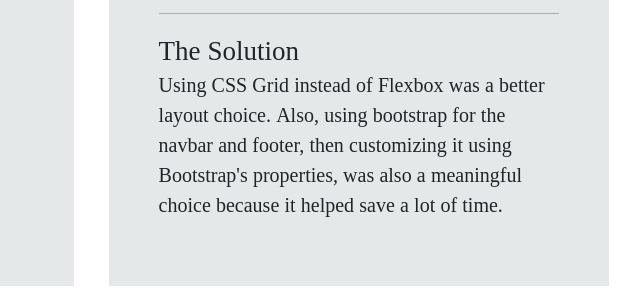
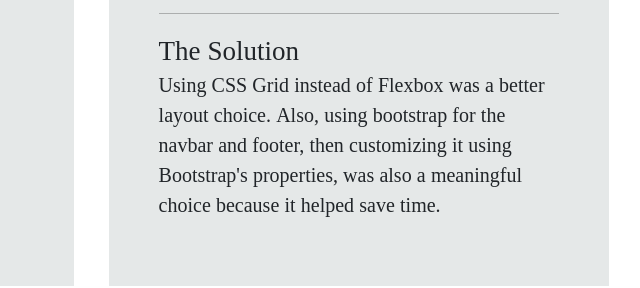
Before and after one commit to brookaroo10/MyPortfolio, a plain HTML site: page MyPortfolio/structure.html in a window 1280 px wide. Shown: the part 3290-3578 px from the top of the page, 355-995 px from the left. Drawn offline with nearby package versions, Linux system fonts and the light colour scheme.

Commit message:
cleaning up

```diff
--- a/MyPortfolio/structure.html
+++ b/MyPortfolio/structure.html
@@ -144,7 +144,7 @@
 					<p>Referred to documentation on CSS styling to create a more polished looking website. Also learned boostrap and applied it to the navbar. Continued to refer to bootstrap documentation for styling in bootstrap instead of CSS for relevant elements.</p>
 					<hr/>
 					<div class="1b_my_solutions">The Solution</div>
-					<p>Using CSS Grid instead of Flexbox was a better layout choice. Also, using bootstrap for the navbar and footer, then customizing it using Bootstrap's properties, was also a meaningful choice because it helped save a lot of time.</p>
+					<p>Using CSS Grid instead of Flexbox was a better layout choice. Also, using bootstrap for the navbar and footer, then customizing it using Bootstrap's properties, was also a meaningful choice because it helped save time.</p>
 					<p></p>
 				</div>
 		</div>
```
